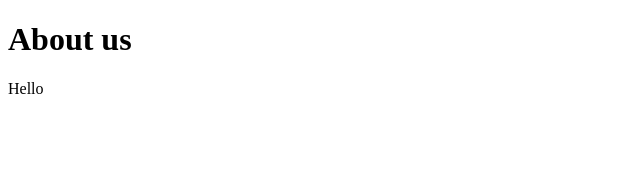
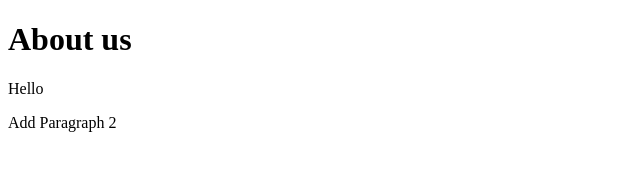
Before and after one commit to prem27408/learning-Git, a plain HTML site: page about.html in a window 1280 px wide. Shown: the whole page, without its empty margins (0-640 px from the left). Drawn offline with Linux system fonts and the light colour scheme.

Commit message:
added extra para

```diff
--- a/about.html
+++ b/about.html
@@ -8,5 +8,6 @@
 <body>
     <h1>About us</h1>
     <p>Hello</p>
+    <p>Add Paragraph 2</p>
 </body>
 </html>
```
